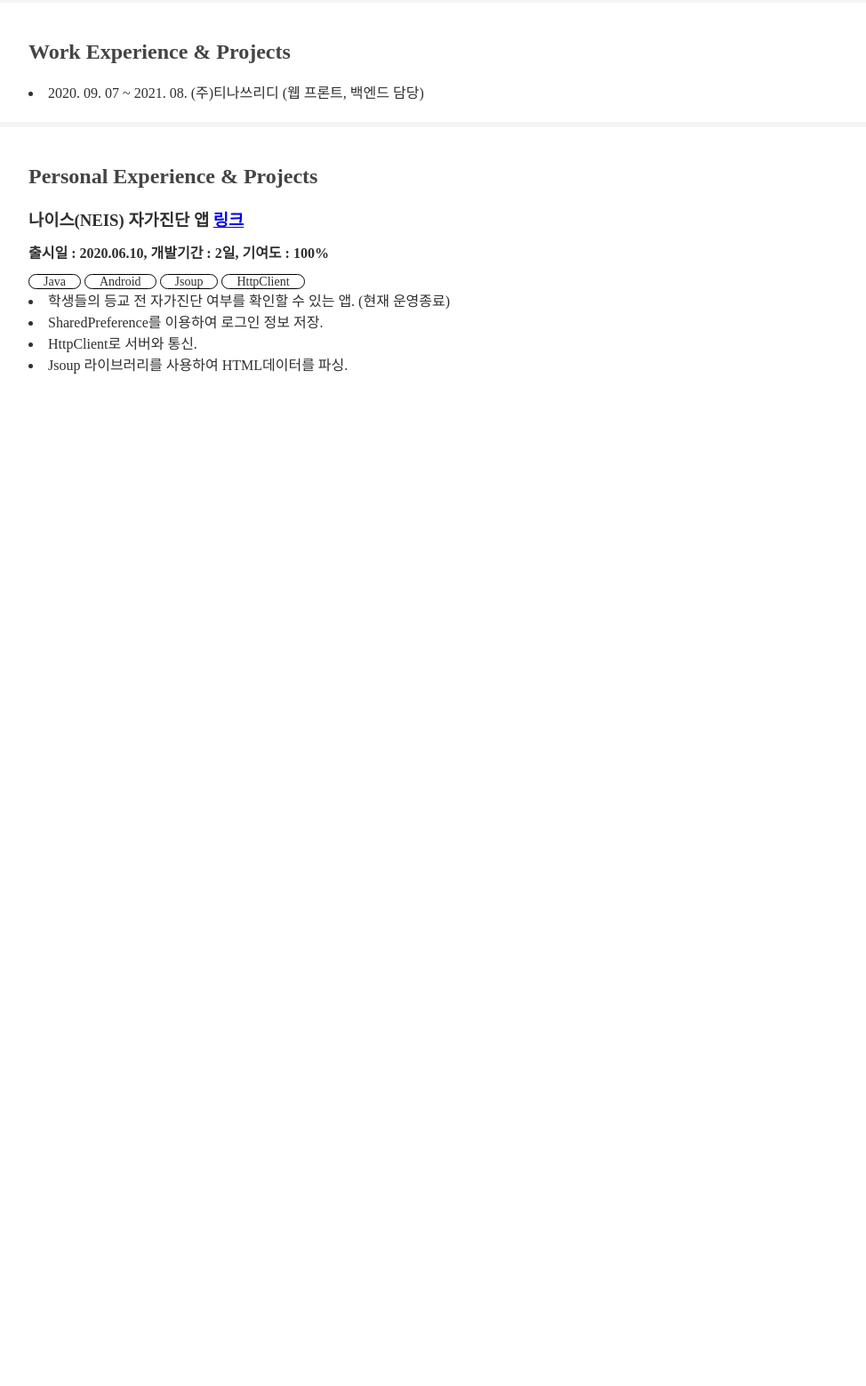
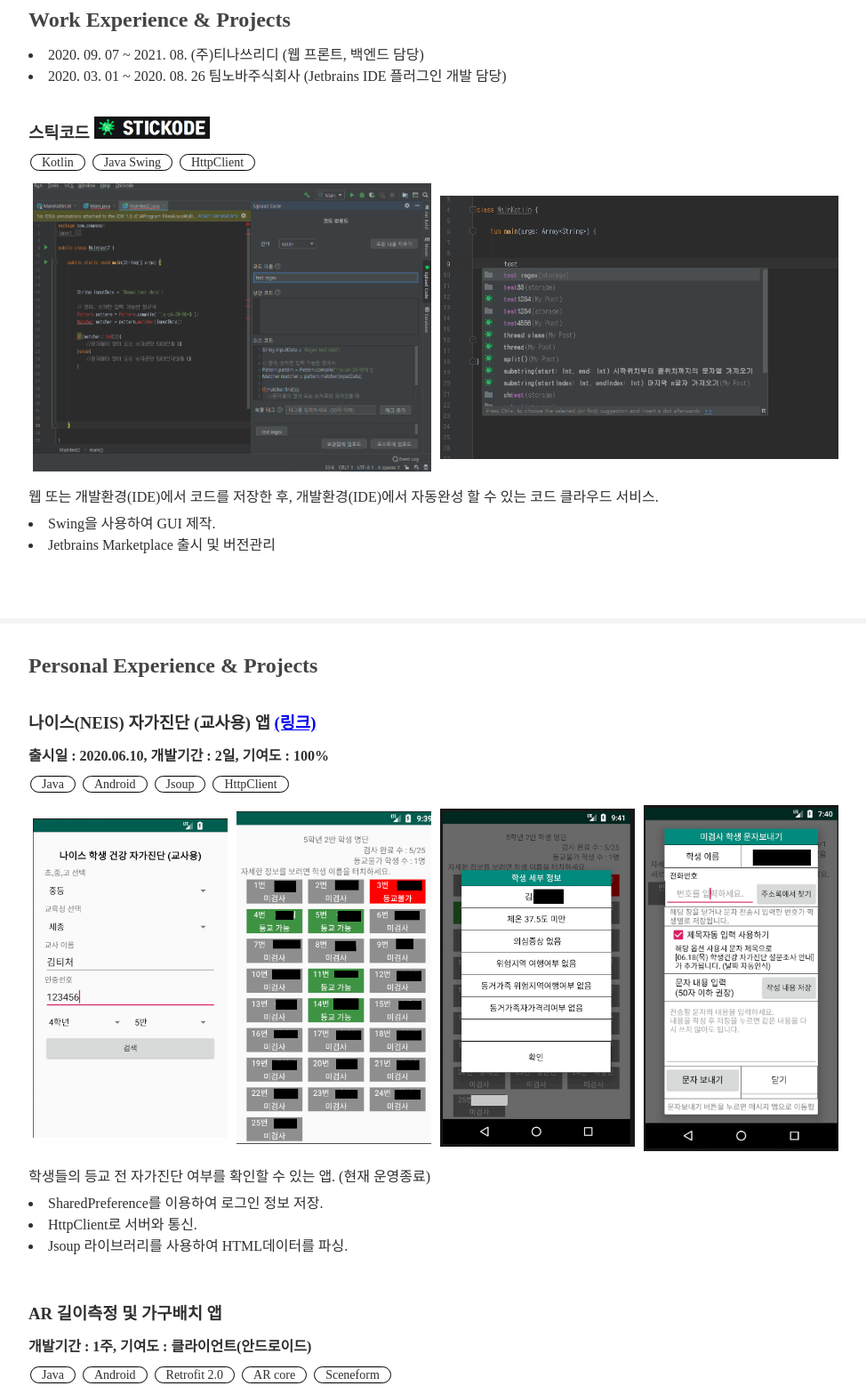
Before and after one commit to dev-hoony/devPortfolio, a plain HTML site: page index.html in a window 1280 px wide. Shown: the part 1133-2691 px from the top of the page at 89% size, without its empty margins (300-1274 px from the left). Before the commit the page ends 1582 px from the top, so only its background shows below. Drawn offline with Linux system fonts and the light colour scheme.

Commit message:
08.25 내용 추가

```diff
--- a/index.html
+++ b/index.html
@@ -66,8 +66,8 @@
                 </p>
 
                 <h3>Education</h3>
-                <!-- <div>2019. 06. ~ 2020. 08. 팀노바</div> -->
-                <div>2012. 03. ~ 2018. 02. 순천대학교 신소재공학과 전공</div>
+                <li>2019. 06. ~ 2020. 08. 팀노바 (응용 2단계 중퇴)</li>
+                <li>2012. 03. ~ 2018. 02. 순천대학교 신소재공학과 전공</li>
 
                 <h3>Contact</h3>
                 <div>
@@ -223,9 +223,40 @@
 
             <div class="section_content">
                 <h2>Work Experience & Projects</h2>
+
                 <li>
                     2020. 09. 07 ~ 2021. 08. (주)티나쓰리디 (웹 프론트, 백엔드 담당)
                 </li>
+                <li>
+                    2020. 03. 01 ~ 2020. 08. 26 팀노바주식회사 (Jetbrains IDE 플러그인 개발 담당)
+                </li>
+
+                <div class="project_item">
+                    <h3>스틱코드 <img src="images/stickode.png" alt="stickode 로고" width="130px" height="25px"></h3>
+
+                    <div class="spec_item_container">
+                        <span class="spec_item">Kotlin</span>
+                        <span class="spec_item">Java Swing</span>
+                        <span class="spec_item">HttpClient</span>
+                    </div>
+
+                    <div class="project_img_list">
+                        <div class="project_img_wrapper">
+                            <img class="project_image" src="images/stickode2.png" alt="">
+                        </div>
+                        <div class="project_img_wrapper">
+                            <img class="project_image" src="images/stickode1.png" alt="">
+                        </div>
+                    </div>
+
+                    <p>
+                        웹 또는 개발환경(IDE)에서 코드를 저장한 후,
+                        개발환경(IDE)에서 자동완성 할 수 있는 코드 클라우드 서비스.
+                    </p>
+                    <li>Swing을 사용하여 GUI 제작.</li>
+                    <li>Jetbrains Marketplace 출시 및 버전관리</li>
+                </div>
+
             </div>
         </section>
         <section>
@@ -233,22 +264,76 @@
             <div class="section_content">
                 <h2>Personal Experience & Projects</h2>
 
+                <div class="project_item">
                     <h3>
-                    나이스(NEIS) 자가진단 앱
-
-                    <a href="https://play.google.com/store/apps/details?id=com.devhoony.teachermedicheckapp">링크</a>
+                        나이스(NEIS) 자가진단 (교사용) 앱
+                        <a href="https://play.google.com/store/apps/details?id=com.devhoony.teachermedicheckapp">(링크)</a>
                     </h3>
                     <h4>출시일 : 2020.06.10, 개발기간 : 2일, 기여도 : 100%</h4>
-
+                    <div class="spec_item_container">
                         <span class="spec_item">Java</span>
                         <span class="spec_item">Android</span>
                         <span class="spec_item">Jsoup</span>
                         <span class="spec_item">HttpClient</span>
+                    </div>
 
-                <li>학생들의 등교 전 자가진단 여부를 확인할 수 있는 앱. (현재 운영종료)</li>
+                    <div class="project_img_list vertical">
+                        <div class="project_img_wrapper vertical">
+                            <img class="project_image" src="images/teacher_app1.png" alt="">
+                        </div>
+                        <div class="project_img_wrapper vertical">
+                            <img class="project_image" src="images/teacher_app2.png" alt="">
+                        </div>
+                        <div class="project_img_wrapper vertical">
+                            <img class="project_image" src="images/teacher_app3.png" alt="">
+                        </div>
+                        <div class="project_img_wrapper vertical">
+                            <img class="project_image" src="images/teacher_app4.png" alt="">
+                        </div>
+                    </div>
+
+                    <p>학생들의 등교 전 자가진단 여부를 확인할 수 있는 앱. (현재 운영종료)</p>
                     <li>SharedPreference를 이용하여 로그인 정보 저장.</li>
                     <li>HttpClient로 서버와 통신.</li>
                     <li>Jsoup 라이브러리를 사용하여 HTML데이터를 파싱.</li>
+                </div>
+
+
+
+                <div class="project_item">
+                    <h3>AR 길이측정 및 가구배치 앱</h3>
+                    <h4>개발기간 : 1주, 기여도 : 클라이언트(안드로이드)</h4>
+
+                    <div class="spec_item_container">
+                        <span class="spec_item">Java</span>
+                        <span class="spec_item">Android</span>
+                        <span class="spec_item">Retrofit 2.0</span>
+                        <span class="spec_item">AR core</span>
+                        <span class="spec_item">Sceneform</span>
+                    </div>
+
+                    <div class="project_img_list vertical">
+                        <div class="project_img_wrapper vertical">
+                            <img class="project_image" src="images/ar_app4.jpg" alt="">
+                        </div>
+                        <div class="project_img_wrapper vertical">
+                            <img class="project_image" src="images/ar_app1.jpg" alt="">
+                        </div>
+                        <div class="project_img_wrapper vertical">
+                            <img class="project_image" src="images/ar_app2.jpg" alt="">
+                        </div>
+                        <div class="project_img_wrapper vertical">
+                            <img class="project_image" src="images/ar_app3.jpg" alt="">
+                        </div>
+                    </div>
+
+                    <p>
+                        AR을 이용해 길이를 측정하고 자신의 공간에 가상의 가구를 배치해볼 수 있는 앱.
+                    </p>
+                </div>
+
+
+
             </div>
         </section>
         <div class="title_bar">
--- a/stylesheet/index.css
+++ b/stylesheet/index.css
@@ -143,6 +143,7 @@
 
 .wrapper > section:first-child{
     margin-top: 0;
+    padding-top: 0;
 }
 
 /* .wrapper > section:nth-child(2n){
@@ -158,17 +159,23 @@
 
 h2{
     color: #444;
+    margin: 12px 0;
 }
 
 h3{
     margin: 12px 0;
+    word-break: keep-all;
 }
+
 
 h4{
     margin: 12px 0;
+    word-break: keep-all;
 }
 
-
+p{
+    margin: 6px 0;
+}
 
 
 
@@ -286,17 +293,45 @@
 }
 
 
-
+.spec_item_container{
+    margin: 10px 0;
+}
 
 .spec_item{
     border: 1px solid black;
     box-sizing: border-box;
-    height: 20px;
-    padding: 0px 16px;
+    padding: 1px 12px;
     border-radius: 15px;
     font-size: 14px;
+    margin: 2px;
 }
 
+
+
+
+.project_item{
+    margin: 35px 0 50px;
+}
+
+.project_img_list{
+    display: flex;
+    align-items: center;
+}
+
+.project_img_wrapper{
+    width: 450px;
+    margin: 5px;
+}
+
+.project_img_wrapper.vertical{
+    width: 250px;
+    margin: 5px;
+}
+
+.project_image{
+    width: 100%;
+    height: auto;
+}
 
 
 @media screen and (max-width: 1024px)  {
@@ -335,4 +370,39 @@
     .skill_item_container{
         display: block;
     }
+
+    .project_img_list{
+        display: block;
+    }
+    .project_img_list.vertical{
+        display: grid;
+        grid-template-columns: 1fr 1fr;
+    }
 }
+
+@media screen and (max-width: 480px) {
+
+    .project_img_wrapper {
+        width: 320px;
+        margin: 5px;
+    }
+    .project_img_list.vertical{
+        display: flex;
+        flex-direction: column;
+        align-items: center;
+    }
+
+}
+
+@media screen and (max-width: 320px) {
+
+    .project_img_wrapper {
+        width: 200px;
+    }
+
+    .project_img_wrapper.vertical{
+        width: 200px;
+    }
+
+
+}
```
Also changed, not shown: images/ar_app1.jpg (added), images/ar_app2.jpg (added), images/ar_app3.jpg (added), images/ar_app4.jpg (added), images/stickode.png (added), images/stickode1.png (added), images/stickode2.png (added), images/teacher_app1.png (added), images/teacher_app2.png (added), images/teacher_app3.png (added), images/teacher_app4.png (added). Lines whose indentation alone changed are shown as unchanged.
